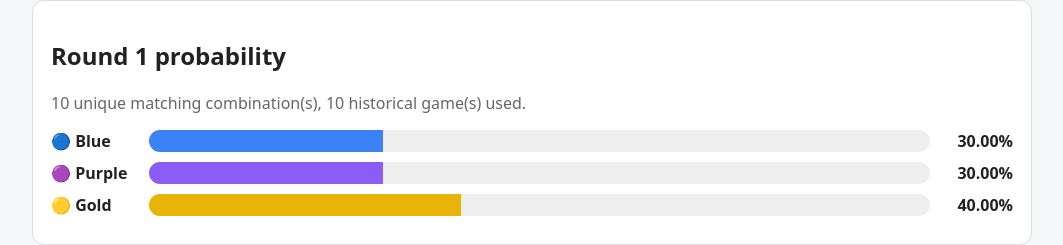
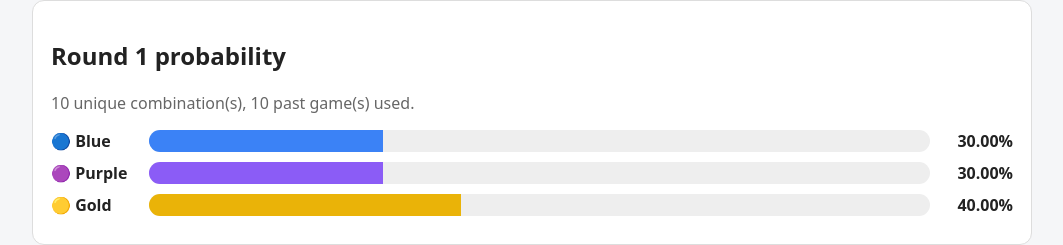
Before and after one commit to KorubuShinku/CCC, a plain HTML site: page index.html in a window 1280 px wide. Shown: the part 365-610 px from the top of the page, without its empty margins (108-1171 px from the left). Drawn offline with Linux system fonts and the light colour scheme.

Commit message:
Update index.html

```diff
--- a/index.html
+++ b/index.html
@@ -123,15 +123,15 @@
 
     <script>
       let data={};const $=id=>document.getElementById(id),valid=s=>/^[BPG]{6}$/.test(s);
-      async function loadData(){try{let r=await fetch("./data.json?x="+Date.now(),{cache:"no-store"});if(!r.ok)throw 0;data=await r.json();$("total").textContent=Object.values(data).reduce((a,b)=>a+Number(b),0);$("unique").textContent=Object.keys(data).length;calc()}catch(e){$("info").textContent="Could not load data.json. Make sure it is beside index.html on GitHub Pages."}}
+      async function loadData(){try{let r=await fetch("./data.json?x="+Date.now(),{cache:"no-store"});if(!r.ok)throw 0;data=await r.json();$("total").textContent=Object.values(data).reduce((a,b)=>a+Number(b),0);$("unique").textContent=Object.keys(data).length;calc()}catch(e){$("info").textContent="Could not load data.json."}}
       function bar(x,p){p=Math.max(0,Math.min(100,p||0));$(x+"b").style.width=p+"%";$(x+"p").textContent=p.toFixed(2)+"%"}
       function calc(){let pre=$("current").value.trim().toUpperCase().replace(/\s/g,"");$("current").value=pre;$("err").textContent="";
       if(!/^[BPG]{0,6}$/.test(pre)){$("err").textContent="Use only B, P, and G.";return}
       if(pre.length===6){$("title").textContent="Game complete";$("info").textContent="All six rounds entered.";bar("b",0);bar("p",0);bar("g",0);show(pre);return}
       let round=pre.length+1,m=Object.entries(data).filter(([c,n])=>valid(c)&&Number(n)>0&&c.startsWith(pre)),w={B:0,P:0,G:0};
       for(let[c,n]of m)w[c[round-1]]+=Number(n);let s=w.B+w.P+w.G;$("title").textContent="Round "+round+" probability";
-      if(!s){bar("b",0);bar("p",0);bar("g",0);$("info").textContent=pre?"No matching historical games.":"No published games yet."}
-      else{bar("b",100*w.B/s);bar("p",100*w.P/s);bar("g",100*w.G/s);$("info").textContent=`${m.length} unique matching combination(s), ${s} historical game(s) used.`}show(pre)}
+      if(!s){bar("b",0);bar("p",0);bar("g",0);$("info").textContent=pre?"No matching past games.":"No published games yet."}
+      else{bar("b",100*w.B/s);bar("p",100*w.P/s);bar("g",100*w.G/s);$("info").textContent=`${m.length} unique combination(s), ${s} past game(s) used.`}show(pre)}
       function show(pre){let a=Object.entries(data).filter(([c,n])=>valid(c)&&Number(n)>0&&c.startsWith(pre)).sort((x,y)=>Number(y[1])-Number(x[1])||x[0].localeCompare(y[0]));
       if(!a.length){$("matches").innerHTML="<p class='muted'>No matching combinations.</p>";return}let h="<table><tr><th>Combination</th><th>Count</th><th>Next card</th></tr>";
       for(let[c,n]of a){let x=pre.length<6?c[pre.length]:"";h+=`<tr><td><b>${c}</b></td><td>${n}</td><td>${x==="B"?"🔵 Blue":x==="P"?"🟣 Purple":x==="G"?"🟡 Gold":"—"}</td></tr>`}$("matches").innerHTML=h+"</table>"}
```
